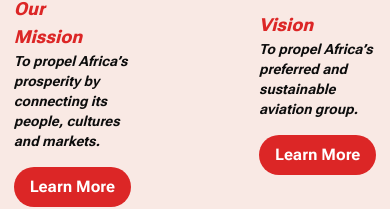
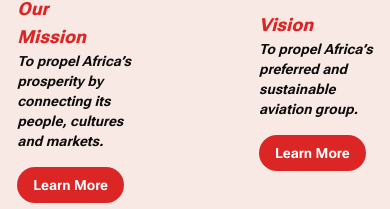
Before and after one commit to jeffmakuto/adili_v3, a Next.js app in the folder adili/: page / in a window 390 px wide. Shown: the part 661-870 px from the top of the page. Built offline with nearby package versions, Linux system fonts and the light colour scheme.

Commit message:
style: update the learn more text to esnure responsiveness across all screen sizes

```diff
--- a/adili/src/ui/buttons/learn-more.tsx
+++ b/adili/src/ui/buttons/learn-more.tsx
@@ -7,7 +7,7 @@ const LearnMoreButton: FC<LearnMoreButtonProps> = ({ subLink }) => {
       <div className="flex justify-center mt-4">
         <Link
           href={subLink.href}
-          className="bg-red-600 hover:bg-red-700 text-white font-bold py-2 px-4 rounded-full transition duration-300 ease-in-out"
+          className="bg-red-600 hover:bg-red-700 text-white font-bold text-sm md:text-sm lg:text-lg py-2 px-4 rounded-full transition duration-300 ease-in-out"
         >
           Learn More
         </Link>
```
